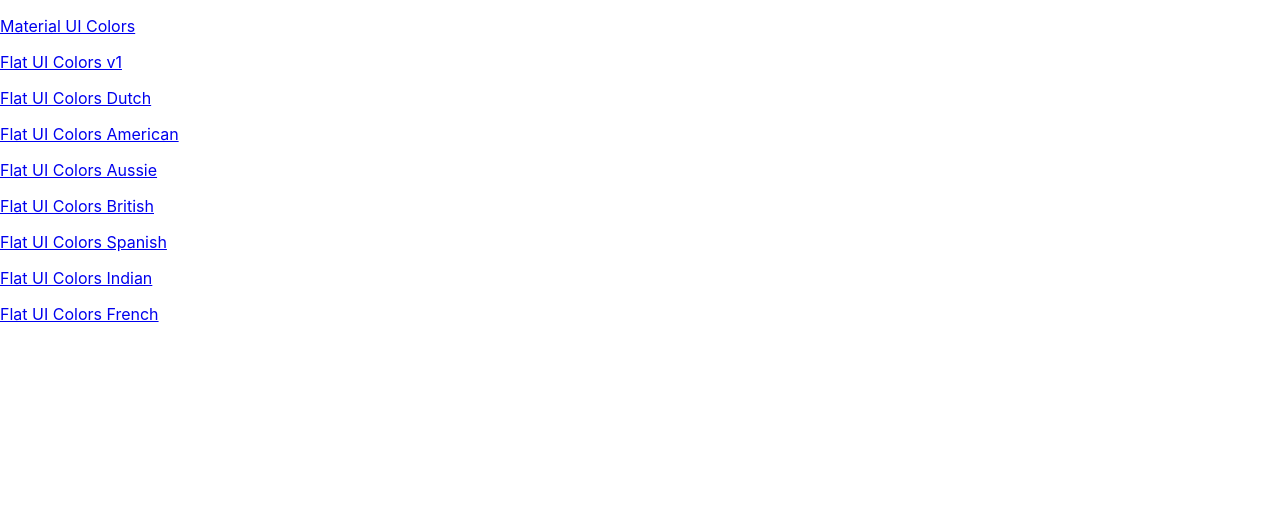
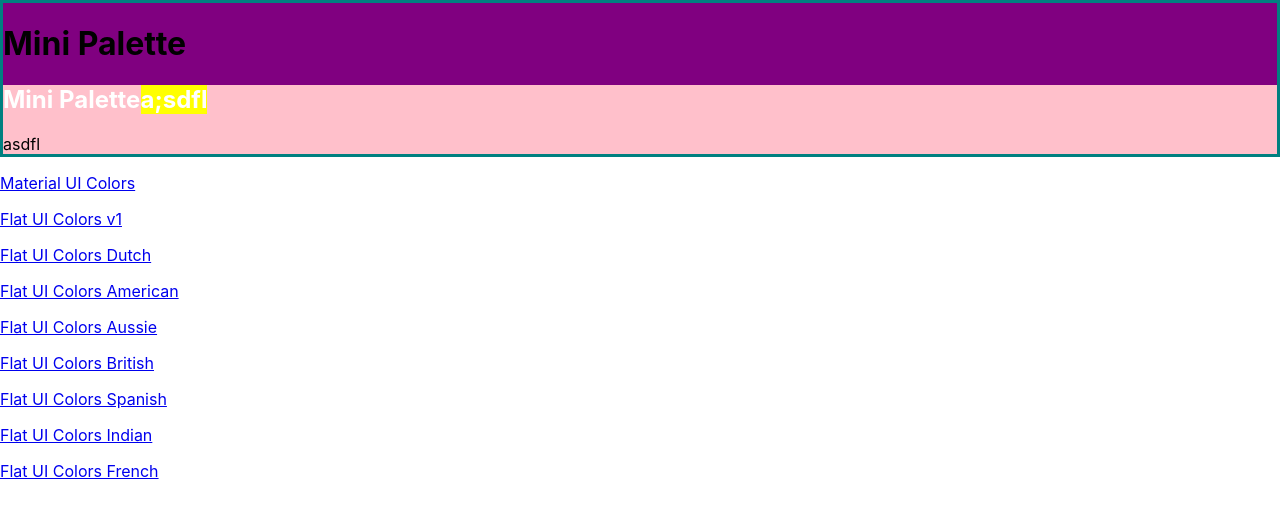
Before and after one commit to ssamsara98/modern-react-bootcamp, a React (Create React App) app: page / in a window 1280 px wide. Shown: the top 518 px of the page. Built offline with nearby package versions, Linux system fonts and the light colour scheme.

Commit message:
Add withStyles with demo styles

```diff
--- /dev/null
+++ b/src/components/MiniPalette.jsx
@@ -0,0 +1,37 @@
+import React from "react";
+import { withStyles } from "@material-ui/core/styles";
+
+const styles = {
+  main: {
+    backgroundColor: "purple",
+    border: "3px solid teal",
+  },
+  secondary: {
+    backgroundColor: "pink",
+    "& h1": {
+      color: "white",
+      "& span": {
+        backgroundColor: "yellow",
+      },
+    },
+  },
+};
+
+function MiniPalette(props) {
+  const { classes } = props;
+  console.log(classes.main);
+  return (
+    <div className={classes.main}>
+      <h1>Mini Palette</h1>
+      <section className={classes.secondary}>
+        <h1>
+          Mini Palette
+          <span>a;sdfl</span>
+        </h1>
+        <span>asdfl</span>
+      </section>
+    </div>
+  );
+}
+
+export default withStyles(styles)(MiniPalette);
--- a/src/components/Palette.jsx
+++ b/src/components/Palette.jsx
@@ -1,4 +1,5 @@
 import React, { Component } from "react";
+
 import ColorBox from "./ColorBox";
 import Navbar from "./Navbar";
 
--- a/src/components/PaletteList.jsx
+++ b/src/components/PaletteList.jsx
@@ -1,13 +1,16 @@
 import React, { Component } from "react";
 import { Link } from "react-router-dom";
+
+import MiniPalette from "./MiniPalette";
 
 export default class PaletteList extends Component {
   render() {
     const { palettes } = this.props;
     return (
       <div>
+        <MiniPalette />
         {palettes.map((palette) => (
-          <p>
+          <p key={palette.id}>
             <Link to={`/palette/${palette.id}`}>{palette.paletteName}</Link>
           </p>
         ))}
```
